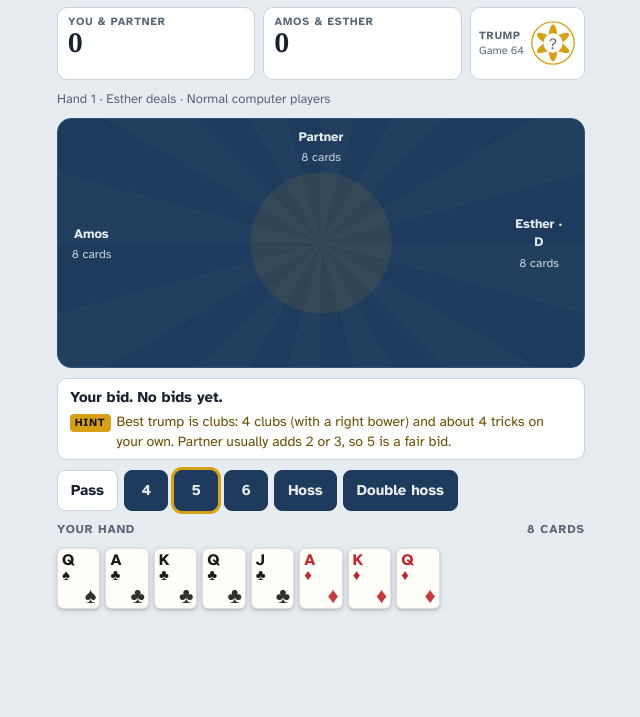
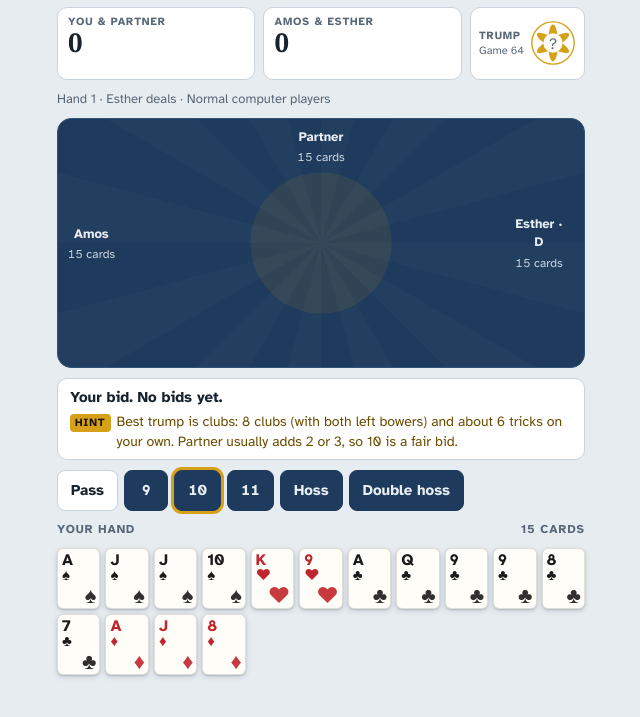
Before and after one commit to kenrichard/hasenpfeffer, a plain HTML site: page index.html in a window 1280 px wide. Shown: the part 47-764 px from the top of the page, without its empty margins (319-959 px from the left). Drawn offline with Linux system fonts and the light colour scheme; a web font is replaced by a local one.

Commit message:
Make the 64-card deck the default again
Ken's family plays 15 cards each, 15 tricks, game to 64. The jack-to-ace deck
stays as a Settings option.

Co-Authored-By: Claude Opus 5.5 <noreply@anthropic.com>
Claude-Session: https://claude.ai/code/session_019cELu9rFWqyU4TrRjUg4NY

```diff
--- a/index.html
+++ b/index.html
@@ -240,7 +240,7 @@ button.card { text-align: left; font: inherit; font-weight: 700; }
 
   function defaults() {
     return {
-      deck: '32',          // '32': J-A doubled, 8 each, no kitty. '48': 9-A doubled, 12 each, no kitty. '64': 7-A doubled, 15 each, 4 kitty
+      deck: '64',          // '64': 7-A doubled, 15 each, 4 kitty. '48': 9-A doubled, 12 each, no kitty. '32': J-A doubled, 8 each, no kitty
       kitty: 'after',      // 'after': call trump then take kitty, 'before': see kitty then call, 'aside': not used
       bowers: true,
       defendersScore: true,
@@ -261,8 +261,8 @@ button.card { text-align: left; font: inherit; font-weight: 700; }
     };
     // computer bidding thresholds: hoss/dhoss are the share of all tricks the hand must be worth alone;
     // safety is taken off a numbered bid. The small deck needs its own numbers (tuned by simulation).
-    const ai = Object.assign({ hoss: 0.62, dhoss: 0.7, safety: 0 }, (DECKS[s.deck] || DECKS['32']).ai);
-    const x = DECKS[s.deck] || DECKS['32'];
+    const ai = Object.assign({ hoss: 0.62, dhoss: 0.7, safety: 0 }, (DECKS[s.deck] || DECKS['64']).ai);
+    const x = DECKS[s.deck] || DECKS['64'];
     const hand = x.hand;
     return { hand, kitty: x.kitty, tricks: hand, minBid: x.minBid, stuckBid: x.stuckBid, cap: s.capBids ? hand - x.capCut : hand, hoss: 2 * hand, dhoss: 4 * hand, ranks: x.ranks, ai };
   }
@@ -1292,7 +1292,7 @@ button.card { text-align: left; font: inherit; font-weight: 700; }
 
   const FIELDS = [
     ['level', 'Computer players', [['normal', 'Normal'], ['easy', 'Easy: careless, often plays a random card'], ['hard', 'Hard: plays out likely deals before each card']]],
-    ['deck', 'Deck', [['32', '32 cards (jack to ace, doubled): 8 each, no kitty'], ['48', '48 cards (9 to ace, doubled): 12 each, no kitty'], ['64', '64 cards (7 to ace, doubled): 15 each, 4 in the kitty']]],
+    ['deck', 'Deck', [['64', '64 cards (7 to ace, doubled): 15 each, 4 in the kitty'], ['48', '48 cards (9 to ace, doubled): 12 each, no kitty'], ['32', '32 cards (jack to ace, doubled): 8 each, no kitty']]],
     ['kitty', 'Kitty', [['after', 'Bidder calls trump, then takes the kitty'], ['before', 'Bidder takes the kitty, then calls trump'], ['aside', 'Kitty is set aside, not used']], 'Only used with the 64-card deck.'],
     ['bowers', 'Jacks', [['true', 'Bowers: trump jack and same-color jack are top trumps'], ['false', 'No bowers: jacks rank between queen and 10']]],
     ['capBids', 'Highest number bid', [['true', 'Capped (stronger hands go hoss)'], ['false', 'Up to every trick']], '32 cards: up to 6, or 8. 48 cards: up to 8, or 12. 64 cards: up to 11, or 15.'],
```
Also changed, not shown: 1 other file.
